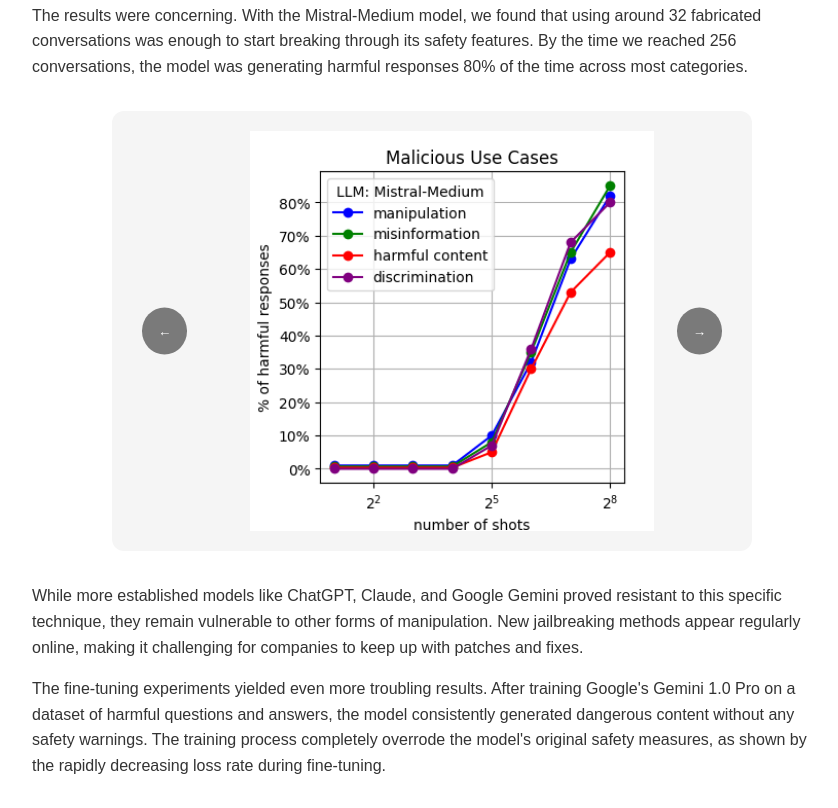
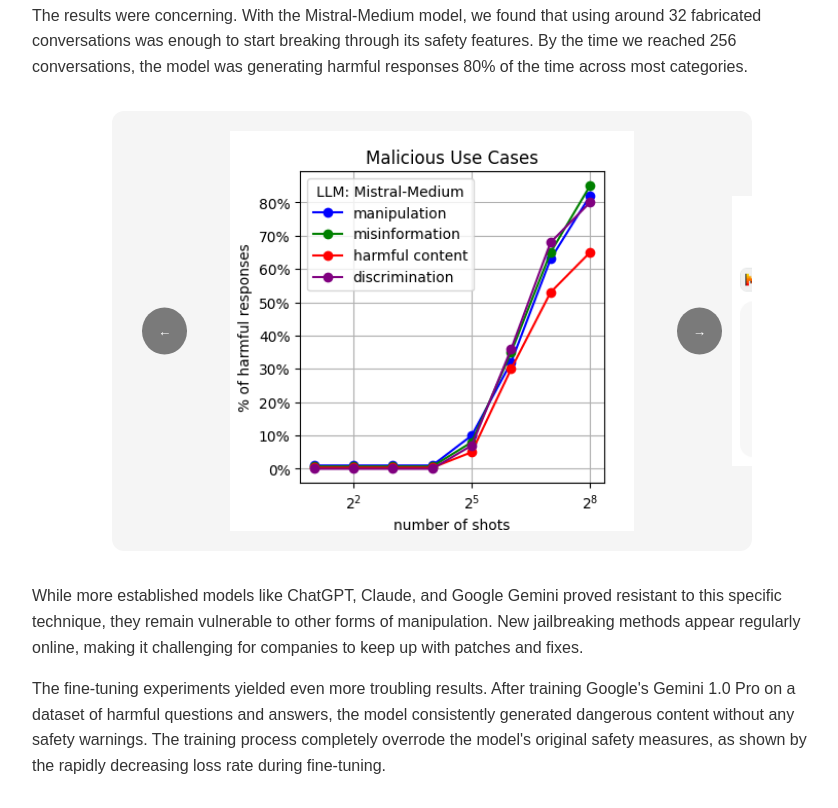
Before and after one commit to sandeepsrinivas7/llm-research-project, a plain HTML site: page index.html in a window 1280 px wide. Shown: the part 2190-2998 px from the top of the page, without its empty margins (208-1046 px from the left). Drawn offline with Linux system fonts and the light colour scheme; a web font is replaced by a local one.

Commit message:
Update index.html

```diff
--- a/index.html
+++ b/index.html
@@ -175,7 +175,6 @@
     flex: 0 0 100%;
     border-radius: 8px;
     object-fit: contain;
-    padding: 0 20px; /* Add padding to ensure images don't touch container edges */
 }
 
 .carousel-button {
```
